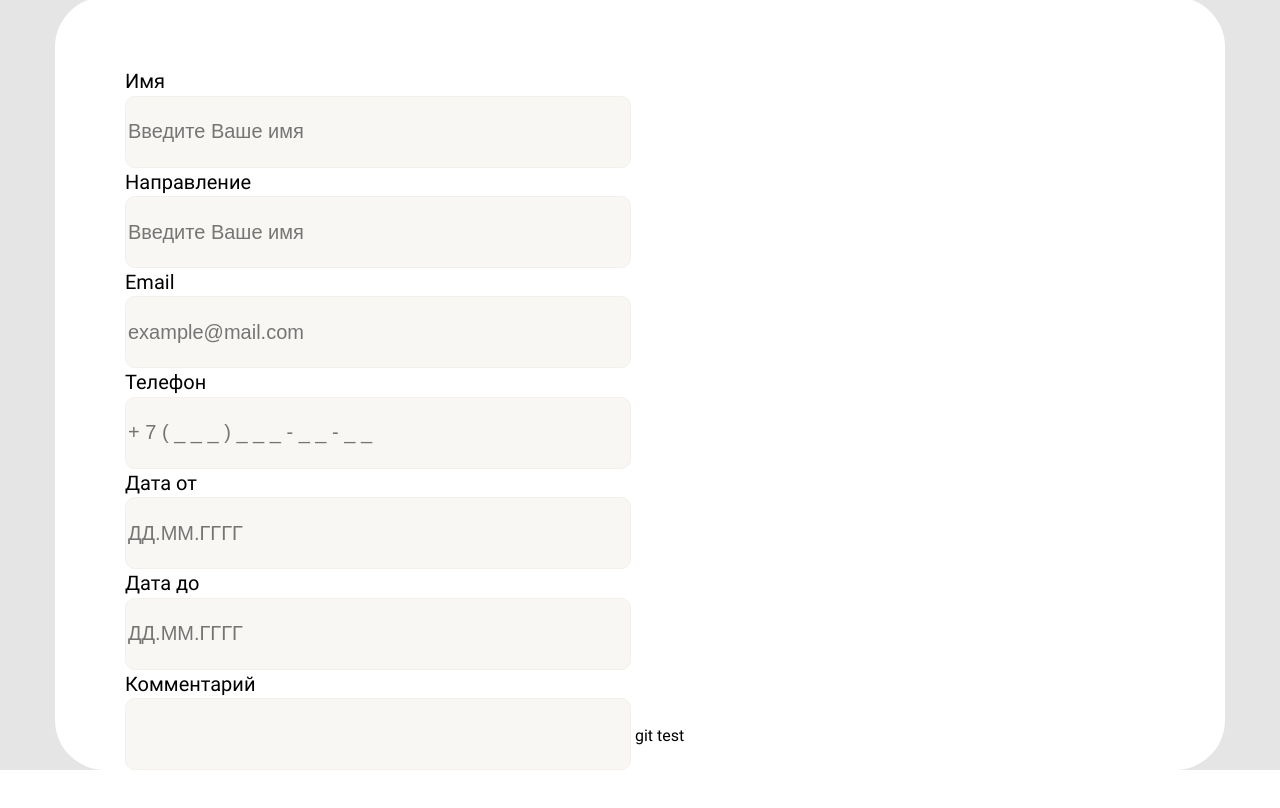
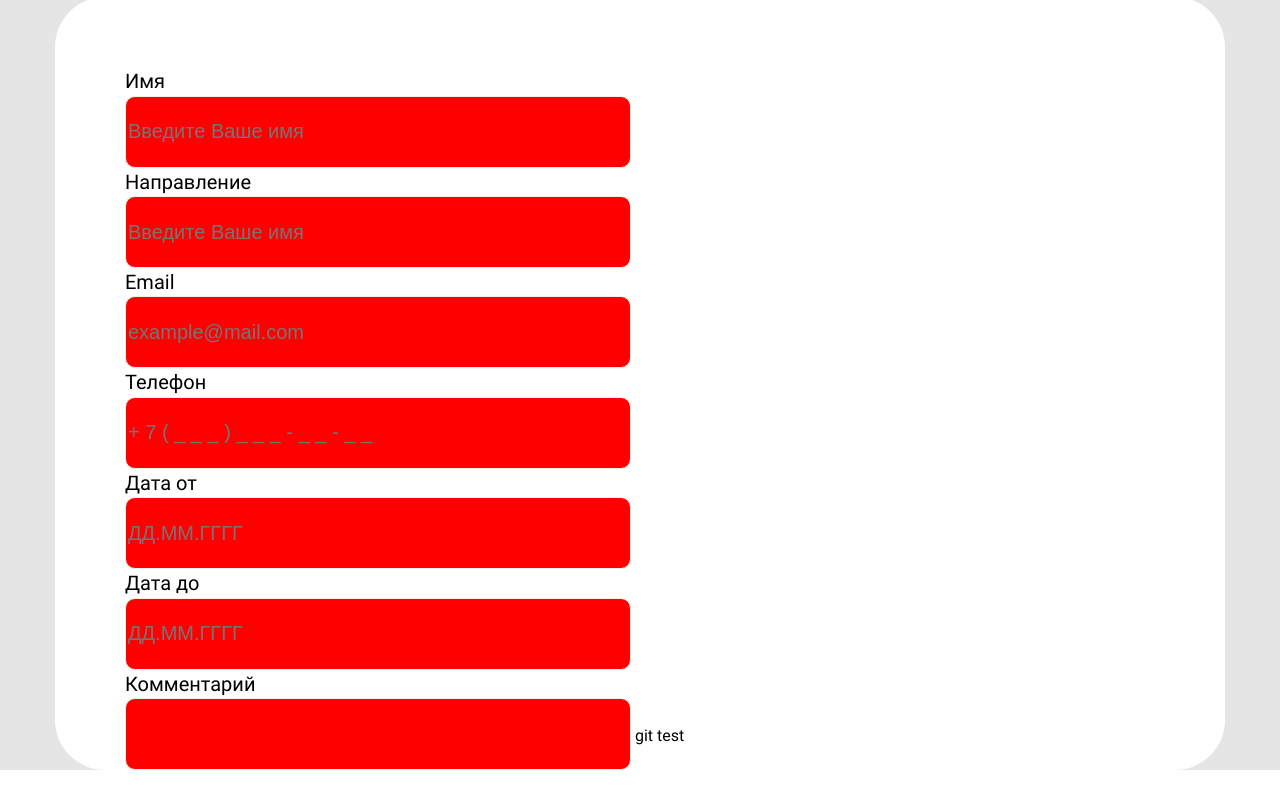
Before and after one commit to radionlee/SnProject1, a plain HTML site: page YT.html in a window 1280 px wide. Shown: the part 2659-3467 px from the top of the page. Drawn offline with Linux system fonts and the light colour scheme.

Commit message:
my second commit

```diff
--- a/css/style.css
+++ b/css/style.css
@@ -446,7 +446,7 @@ border-radius: 50px;
 
 .create__item-input{
 
-   background-color: #F9F7F4;;
+   background-color: red;
    border: 1px solid #F4F0E9;
    border-radius: 10px;
    width: 500px;
@@ -456,6 +456,7 @@ border-radius: 50px;
    font-size: 20px;
    line-height: 142%;
    color: #A6A6A6;
+
 }
 
 /* End Create tours style */
```
